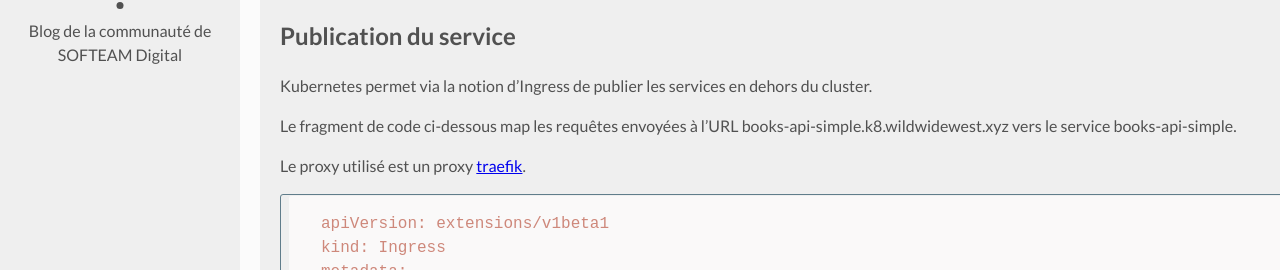
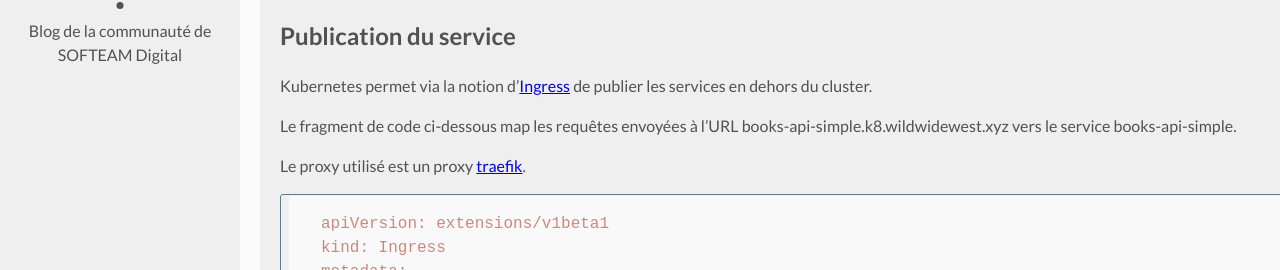
Before and after one commit to sylvainmasson/SofteamOuest.github.io, a Jekyll site: the page built from _posts/2018-01-14-deploiement-kubernetes.markdown, in a window 1280 px wide and 900 px high, scrolled down 2164 px. Shown: the part 184-454 px from the top of the window. Built offline with Jekyll 4.4.1, drawn with Linux system fonts in a browser that asks for light colours; part of the change alters nothing that is shown.

```diff
--- a/_posts/2018-01-14-deploiement-kubernetes.markdown
+++ b/_posts/2018-01-14-deploiement-kubernetes.markdown
@@ -80,7 +80,7 @@ spec:
 
 ## Publication du service
 
-Kubernetes permet via la notion d'Ingress de publier les services en dehors du cluster.
+Kubernetes permet via la notion d'[Ingress](https://kubernetes.io/docs/concepts/services-networking/ingress/) de publier les services en dehors du cluster.
 
 Le fragment de code ci-dessous map les requêtes envoyées à l'URL books-api-simple.k8.wildwidewest.xyz vers le service books-api-simple.
 
```
